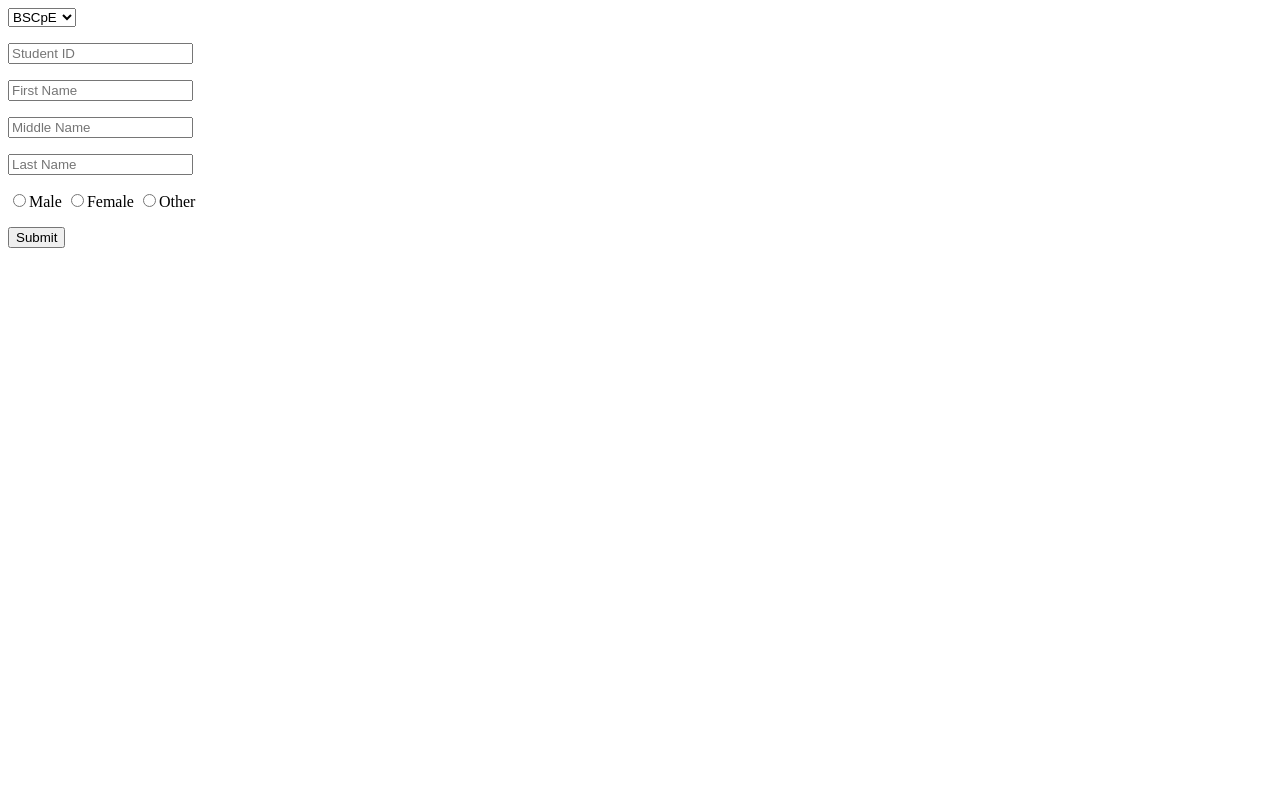
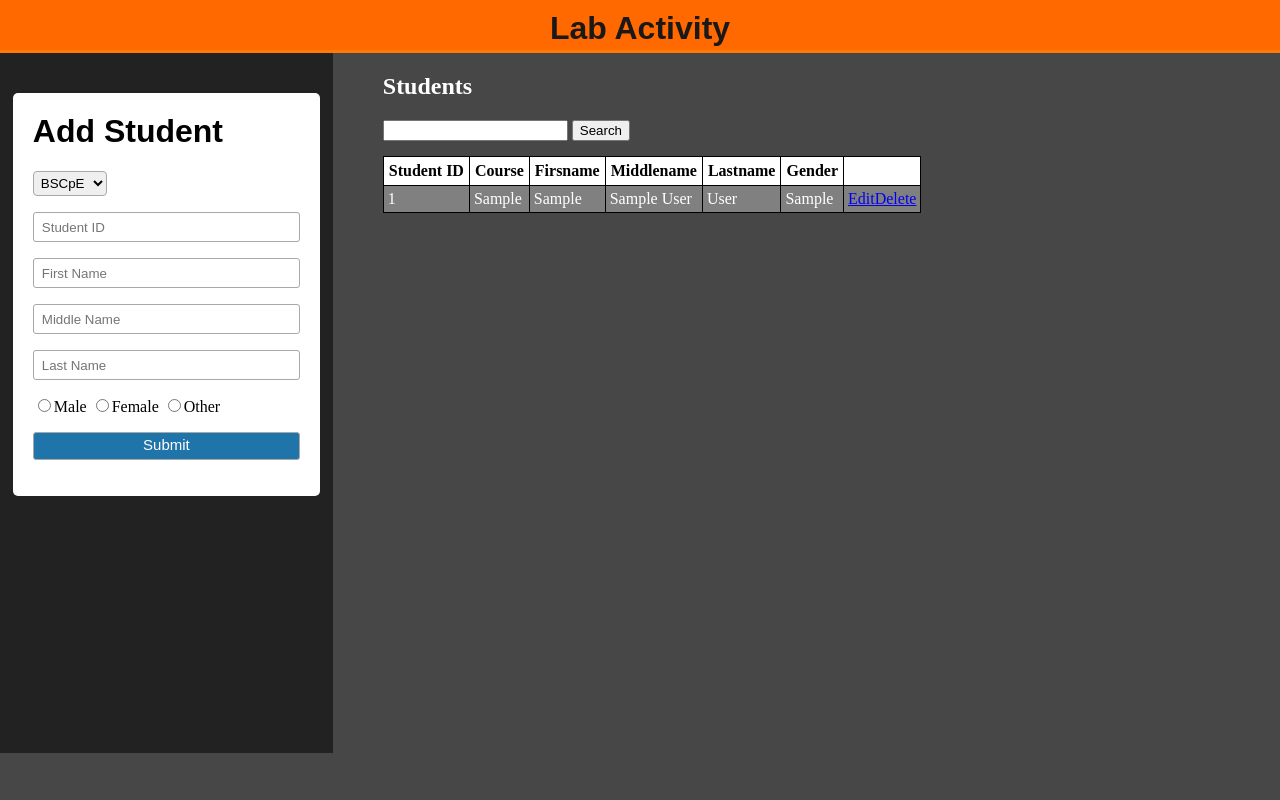
Before and after one commit to IvanMejico/Basic-CRUD-using-PHP, a PHP site: page / in a window 1280 px wide. Run offline with PHP 8.4, Linux system fonts and the light colour scheme; tables that the repository leaves empty or names only in its code hold one stand-in row (values such as "Sample post").

Commit message:
Ability to add, delete, and read data was added

```diff
--- /dev/null
+++ b/connect.php
@@ -0,0 +1,9 @@
+
+<?php
+$con= new mysqli("localhost","root","","ol_act");
+// Check connection
+if ($con->connect_error){
+ 	die("Connection failed: " . $con->connect_error);
+}
+
+?>
--- /dev/null
+++ b/css/styles.css
@@ -0,0 +1,104 @@
+body {
+	background-color: #474747;
+	margin: 0;
+	padding: 0;
+}
+
+h1 {
+	margin-top: 0;
+	font-family: Arial ;
+}
+
+.header {
+	width: 100%;
+	background-color: #ff6900;
+	height: 40px;
+	padding-top: 10px;
+	text-align: center;
+	font-family: Arial;
+	color: #1b1818;
+	border-bottom: 3px solid #ff7c00;
+}
+
+
+.errormessage {
+	display: block;
+	color: red;
+	font-style: italic;
+	font-size: 15px;
+}
+
+.main-panel {
+	background-color: white;
+	padding: 20px;
+	border-radius: 5px;
+	margin-top: 40px;
+}
+
+.main-panel input[type="text"] {
+	width: 100%;
+	height: 30px;
+	box-sizing: border-box;
+	padding: 5px 8px;
+	border: 1px solid #A8A8A8;
+	border-radius: 3px;
+}
+
+.main-panel input[type="submit"] {
+	width: 100%;
+	box-sizing: border-box;
+	padding: 3px;
+	padding-bottom: 6px;
+	border: 1px solid #A8A8A8;
+	border-radius: 3px;
+	background-color: #1F74A9;
+	color: white;
+	font-size: 15px;
+}
+
+.main-panel select {
+	padding: 3px;
+	border: 1px solid #A8A8A8;
+	border-radius: 4px;
+}
+
+.input-div {
+	float: left;
+	width: 24%;
+	padding-left: 1%;
+	padding-right: 1%;
+	height: 700px;
+	background-color: #222;
+}
+.table-div {
+	float: left;
+	width: 68%;
+	height: 300px;
+	padding-left: 50px;
+	/*background-color: #233;*/
+}
+
+.table-div h2 {
+	color: white;
+}
+
+table {
+	border-collapse: collapse;
+	margin-top: 15px;
+}
+
+table, th, td {
+	border: 1px solid black;
+
+}
+
+th {
+	background-color: white;
+	padding: 5px;
+}
+
+td {
+	background-color: gray;
+	color: white;
+	padding: 4px;
+}
--- /dev/null
+++ b/delete.php
@@ -0,0 +1,13 @@
+<?php
+	if (isset($_GET['delete'])) {
+		$studentid = $_GET['delete'];
+		$query = "DELETE FROM students WHERE studentid='$studentid'";
+		if($con->query($query)) {
+			echo "$studentid  ";
+			echo "deleted";
+		} else {
+			echo "$studentid  ";
+			echo "not deleted";
+		}
+	}
+?>
--- a/form.php
+++ b/form.php
@@ -1,6 +1,13 @@
-<div>
-			<form action="POST">
-				<select name="course">
+<?php
+	//perhaps handle errors later
+	include("handlers/errors.php");
+
+?>
+		<div class="input-div">
+			<div class="main-panel">
+				<h1>Add Student</h1>
+				<form method="POST">
+					<select name="course" target="#">
 						<option value="bscpe">BSCpE</option>
 						<option value="bsce">BSCE</option>
 						<option value="bsme">BSME</option>
@@ -8,16 +15,37 @@
 						<option value="bsece">BSECE</option>
 					</select>
 
-				<p><input type="studentid" placeholder="Student ID"></p>
-				<p><input type="firstname" placeholder="First Name"></p>
-				<p><input type="middlename" placeholder="Middle Name"></p>
-				<p><input type="lastname" placeholder="Last Name"><br></p>
+					<p>
+						<span class="errormessage"><?php echo $error['studentid'] ?></span>
+						<input type="text" name="studentid" placeholder="Student ID" >
+					</p>
+					<p>
+						<span class="errormessage"><?php echo $error['firstname'] ?></span>
+						<input type="text" name="firstname" placeholder="First Name" >
+					</p>
+					<p>
+						<span class="errormessage"><?php echo $error['middlename'] ?></span>
+						<input type="text" name="middlename" placeholder="Middle Name" >
+					</p>
+					<p>
+						<span class="errormessage"><?php echo $error['lastname'] ?></span>
+						<input type="text" name="lastname" placeholder="Last Name" >
+					</p>
 
-
+					<p>
+					<span class="errormessage"><?php echo $error['gender'] ?></span>
 					<input type="radio" name="gender" value="male">Male
 					<input type="radio" name="gender" value="female">Female
 					<input type="radio" name="gender" value="other">Other
+					</p>
+					<p><input type="submit" name="btn-submit" value="Submit"></p>
+				</form>
 
-				<p><input type="submit" value="Submit"></p>
-			</form>
+
+				<div>
+
 				</div>
+			</div>
+		</div>
+
+<?php include("handlers/submit.php");?>
--- /dev/null
+++ b/handlers/errors.php
@@ -0,0 +1,25 @@
+<?php
+	$error['studentid'] = "";
+	$error['firstname'] = "";
+	$error['middlename'] = "";
+	$error['lastname'] = "";
+	$error['gender'] = "";
+
+	if ($_SERVER['REQUEST_METHOD'] == "POST") {
+		if (empty($_POST['studentid'])) {
+			$error['studentid'] = "ID required!";
+		}
+		if (empty($_POST['firstname'])) {
+			$error['firstname'] = "Firstname Required";
+		}
+		if (empty($_POST['middlename'])) {
+			$error['middlename'] = "Middlename Required";
+		}
+		if (empty($_POST['lastname'])) {
+			$error['lastname'] = "Lastname Required";
+		}
+		if (empty($_POST['gender'])) {
+			$error['gender'] = "Gender Required";
+		}
+	}
+?>
--- /dev/null
+++ b/handlers/submit.php
@@ -0,0 +1,31 @@
+<?php
+
+	if ($_SERVER['REQUEST_METHOD'] == "POST") {
+
+		if (isset($_POST['btn-submit']) && isset($_POST['gender'])) {
+
+			$studentid = $_POST['studentid'];
+			$course = $_POST['course'];
+			$firstname = $_POST['firstname'];
+			$middlename = $_POST['middlename'];
+			$lastname = $_POST['lastname'];
+			$gender = $_POST['gender'];
+
+
+			//INSERT DATA TO DATABASE
+			$query = "INSERT INTO students(studentid, course, firstname, middlename, lastname, gender) VALUES('$studentid', '$course', '$firstname', '$middlename', '$lastname', '$gender')";
+			if ($con->query($query)) {
+				echo "submitted";
+			}
+			// echo "<span>Course: $course </span><br>
+			// 			<span>Student ID: $studentid </span><br>
+			// 			<span>Firstname: $firstname </span><br>
+			// 			<span>Middlename: $middlename </span><br>
+			// 			<span>Lastname: $lastname </span><br>
+			// 			<span>Gender: $gender </span><br>";
+
+		}  else {
+			echo "not submitted";
+		}
+	}
+?>
--- /dev/null
+++ b/header.php
@@ -0,0 +1,3 @@
+<div class="header">
+	<h1>Lab Activity</h1>
+</div>
--- a/index.php
+++ b/index.php
@@ -1,11 +1,14 @@
+<?php include_once("connect.php") ?>
 <!DOCTYPE HTML>
 <html>
 	<head>
 		<title>Lab Activity</title>
-		<link rel="stylesheet" href="">
+		<link rel="stylesheet" href="css/styles.css">
 	</head>
 	<body>
+		<?php include("header.php")?>
 		<?php include("form.php")?>
-		<?php /*include("table.php")*/ ?>
+		<?php include("table.php") ?>
+		<?php $con->close(); ?>
 	</body>
 </html>
--- /dev/null
+++ b/table.php
@@ -0,0 +1,46 @@
+<?php include("connect.php")?>
+<?php include("delete.php") ?>
+
+<div class="table-div">
+	<h2>Students</h2>
+	<form>
+		<input type="text" name="search">
+		<input type="submit" name="search-btn" value="Search">
+	</form>
+	<table>
+	<tr>
+		<th>Student ID</th>
+		<th>Course</th>
+		<th>Firsname</th>
+		<th>Middlename</th>
+		<th>Lastname</th>
+		<th>Gender</th>
+		<th></th>
+	</tr>
+	<?php
+
+	$query = "SELECT * FROM students";
+	$result = $con->query($query);
+	// $con->close();
+	if ($result->num_rows > 0) {
+		while ($row = $result->fetch_assoc()) {
+			echo "<tr>";
+			echo "<td>" . $row["studentid"] . "</td>"
+			 	. "<td>" . $row["course"] . "</td>"
+			 	. "<td>" . $row["firstname"] . "</td>"
+			 	. "<td>" . $row["middlename"] . "</td>"
+			 	. "<td>" . $row["lastname"] . "</td>"
+			 	. "<td>" . $row["gender"] . "</td>";
+			echo "<td>";
+			echo "<a href='index.php?delete=".$row['studentid']."'>Edit</a>";
+			echo "<a href='index.php?edit=".$row['studentid']."'>Delete</a>";
+			echo "</td>";
+			echo "</tr>";
+		}
+	} else {
+		echo "0 results";
+	}
+
+	?>
+	</table>
+</div>
```
Lines whose indentation alone changed are shown as unchanged.
